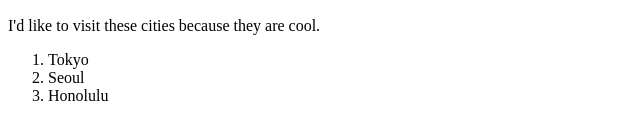
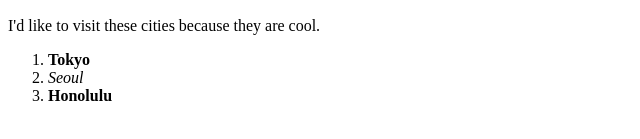
Before and after one commit to j-bullard/html-exercise, a plain HTML site: page index.html in a window 1280 px wide. Shown: the part 269-408 px from the top of the page, 0-640 px from the left. Drawn offline with Linux system fonts and the light colour scheme.

Commit message:
add strong element to odd list items and emphasive even items

```diff
--- a/index.html
+++ b/index.html
@@ -37,9 +37,9 @@
     I'd like to visit these cities because they are cool.
   </p>
   <ol>
-    <li>Tokyo</li>
-    <li>Seoul</li>
-    <li>Honolulu</li>
+    <li><strong>Tokyo</strong></li>
+    <li><em>Seoul</em></li>
+    <li><strong>Honolulu</strong></li>
   </ol>
 </body>
 
```
